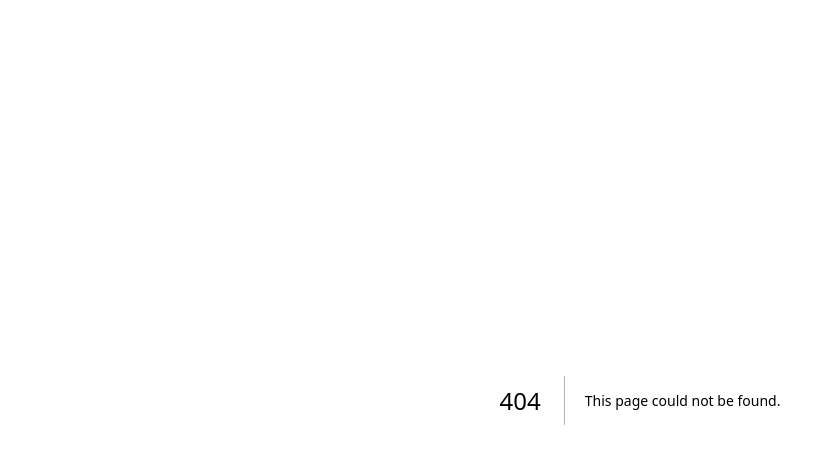
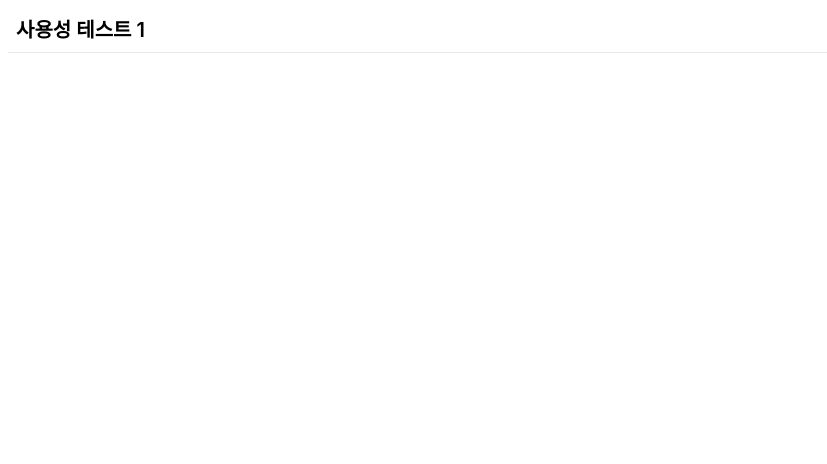
Before and after one commit to boostcampwm2025/web16-UTMate, a Next.js app in the folder apps/client/: page /dashboard/1 in a window 1280 px wide. Before the commit this address had no page. Shown: the top 464 px of the page, without its empty margins (0-827 px from the left). Built offline with nearby package versions, Linux system fonts and the light colour scheme.

Commit message:
feat : 테스트 대시보드 페이지

```diff
--- /dev/null
+++ b/apps/client/src/app/dashboard/[testid]/page.tsx
@@ -0,0 +1,22 @@
+'use client';
+
+import { notFound, useParams } from 'next/navigation';
+
+export default function TestDashboardPage() {
+  const { testid } = useParams();
+
+  // TODO: 현재는 테스트ID가 1인 경우만 허용하고
+  // 해당 데이터를 하드코딩해서 보여주고 있습니다. 나중에 API로 대체해야 합니다.
+  if (testid !== '1') {
+    notFound();
+  }
+
+  return (
+    <div className="p-2 flex flex-col gap-2 divide-y divide-gray-200">
+      <div className="p-2">
+        <h2 className="text-xl font-semibold">사용성 테스트 {testid}</h2>
+      </div>
+      <div className="p-2"></div>
+    </div>
+  );
+}
```
